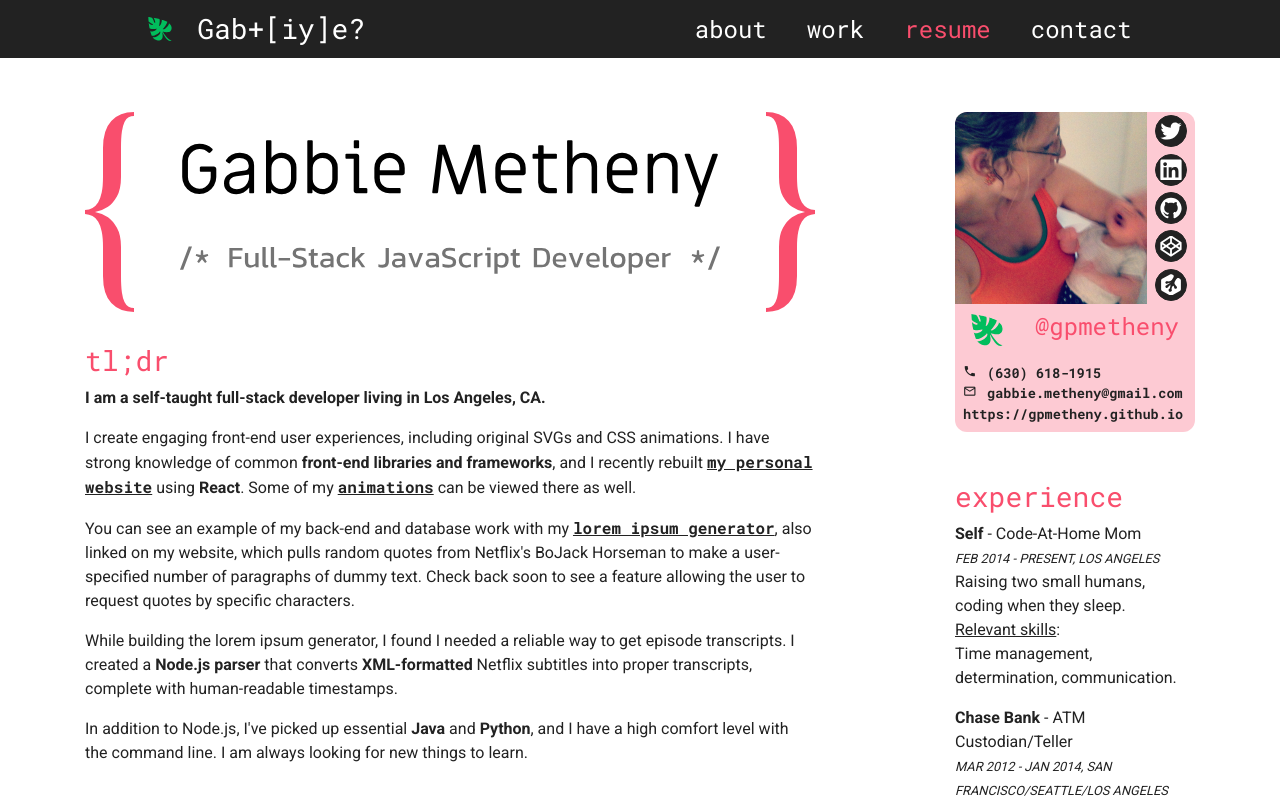
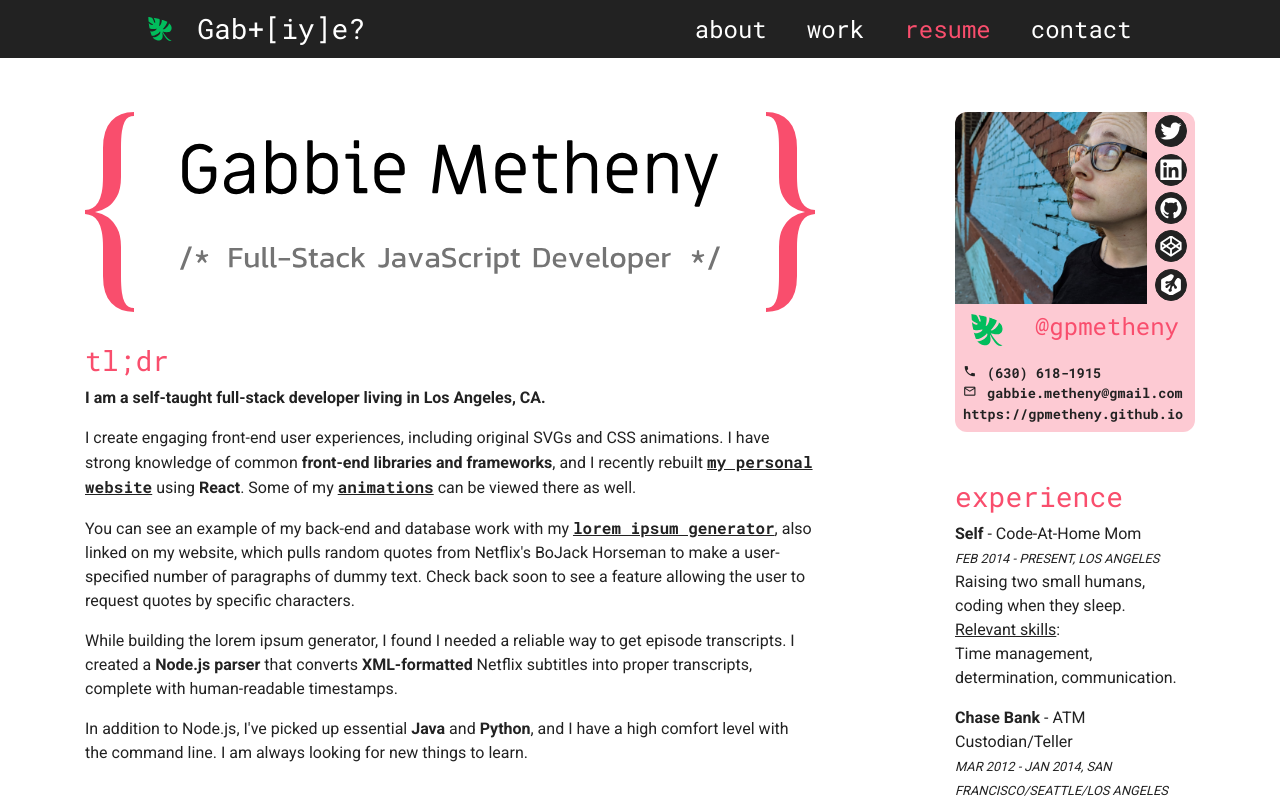
Before and after one commit to gpmetheny/gpmetheny.github.io, a React (Create React App) app: page /#/resume in a window 1280 px wide. Shown: the top 800 px of the page. Built offline with nearby package versions, Linux system fonts and the light colour scheme.

Commit message:
update avatar

```diff
--- a/src/Components/About.js
+++ b/src/Components/About.js
@@ -2,7 +2,7 @@ import React, {Component} from 'react';
 
 import CTA from './CTA';
 
-import angry_jack from '../img/angry_jack.jpg';
+import avatar from '../img/angel-city.jpg';
 
 class About extends Component {
   componentDidMount() {
@@ -26,7 +26,7 @@ class About extends Component {
             <div className="row">
               <div className="col-md-4">
                 <div className="my-2 mx-auto" id="about-img-wrapper">
-                  <img src={angry_jack} alt="Gabbie" />
+                  <img src={avatar} alt="Gabbie" />
                 </div>
               </div>
               <div className="col-md-8">
--- a/src/Components/Resume.js
+++ b/src/Components/Resume.js
@@ -9,7 +9,7 @@ import SocialIcon from './SocialIcon';
 import monstera from '../SVG/logo';
 import socialList from '../SVG/socialList';
 
-import angry_jack from '../img/angry_jack.jpg';
+import avatar from '../img/angel-city.jpg';
 import portfolioLogo from '../img/portfolio-logo.svg';
 import skills from '../img/skills.svg';
 
@@ -55,7 +55,7 @@ class Resume extends Component {
             <div className="col-md-5 col-lg-4">
               <div id="card">
                 <div className="d-flex" id="card-top">
-                  <img src={angry_jack} alt="Gabbie" id="card-photo" />
+                  <img src={avatar} alt="Gabbie" id="card-photo" />
                   <ul className="d-flex flex-column justify-content-around align-items-center">
                     {socialList.map((social) => {
                       return (
```
Also changed, not shown: src/img/angel-city.jpg (added).
